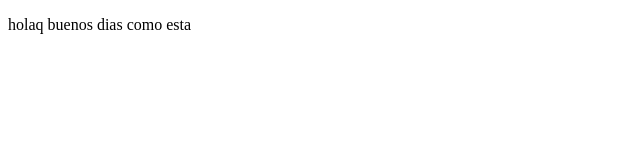
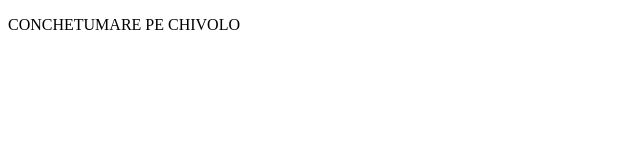
Before and after one commit to cmagnann/proyectocursoprework, a plain HTML site: page index.html in a window 1280 px wide. Shown: the full height of the page, 0-640 px from the left. Drawn offline with Linux system fonts and the light colour scheme.

Commit message:
momemtum doux

```diff
--- a/index.html
+++ b/index.html
@@ -8,7 +8,7 @@
 </head>
 <body>
     <p>
-        holaq buenos dias como esta
+        CONCHETUMARE PE CHIVOLO
     </p>
 </body>
 </html>
```
